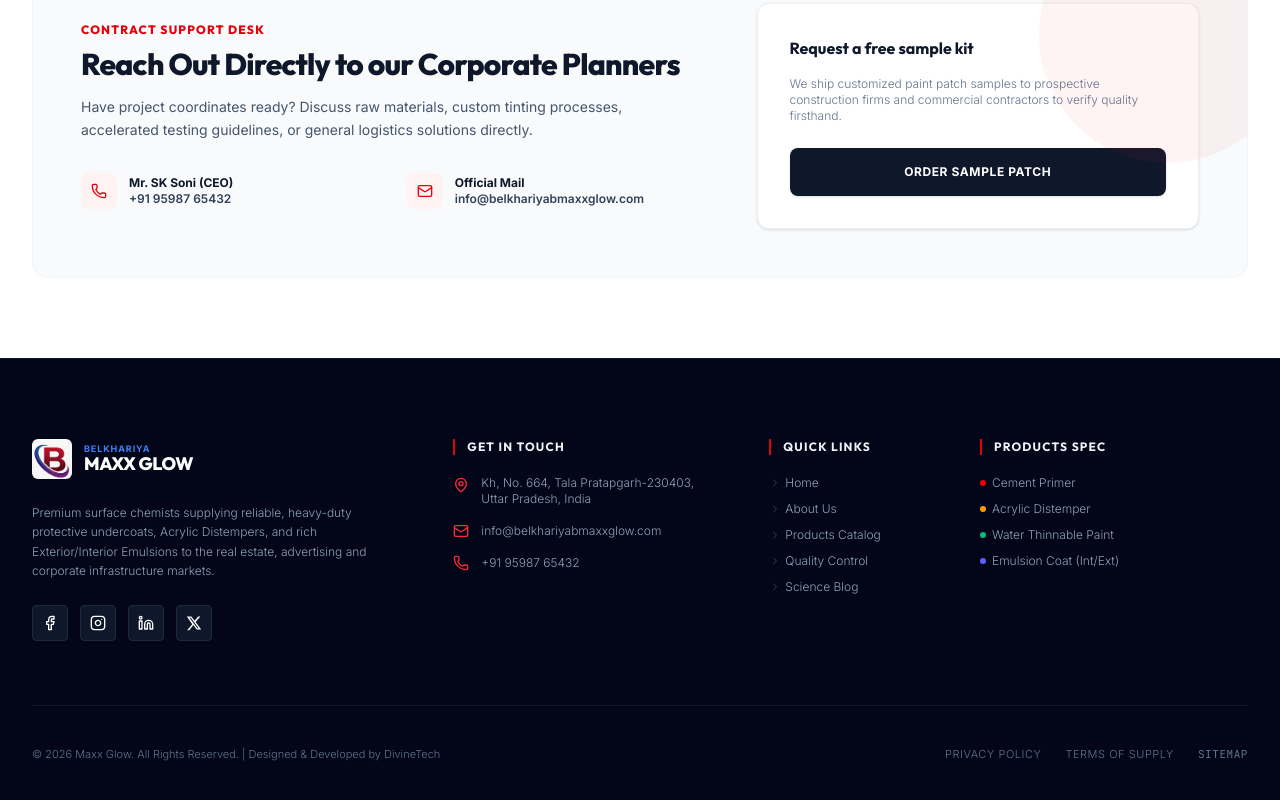
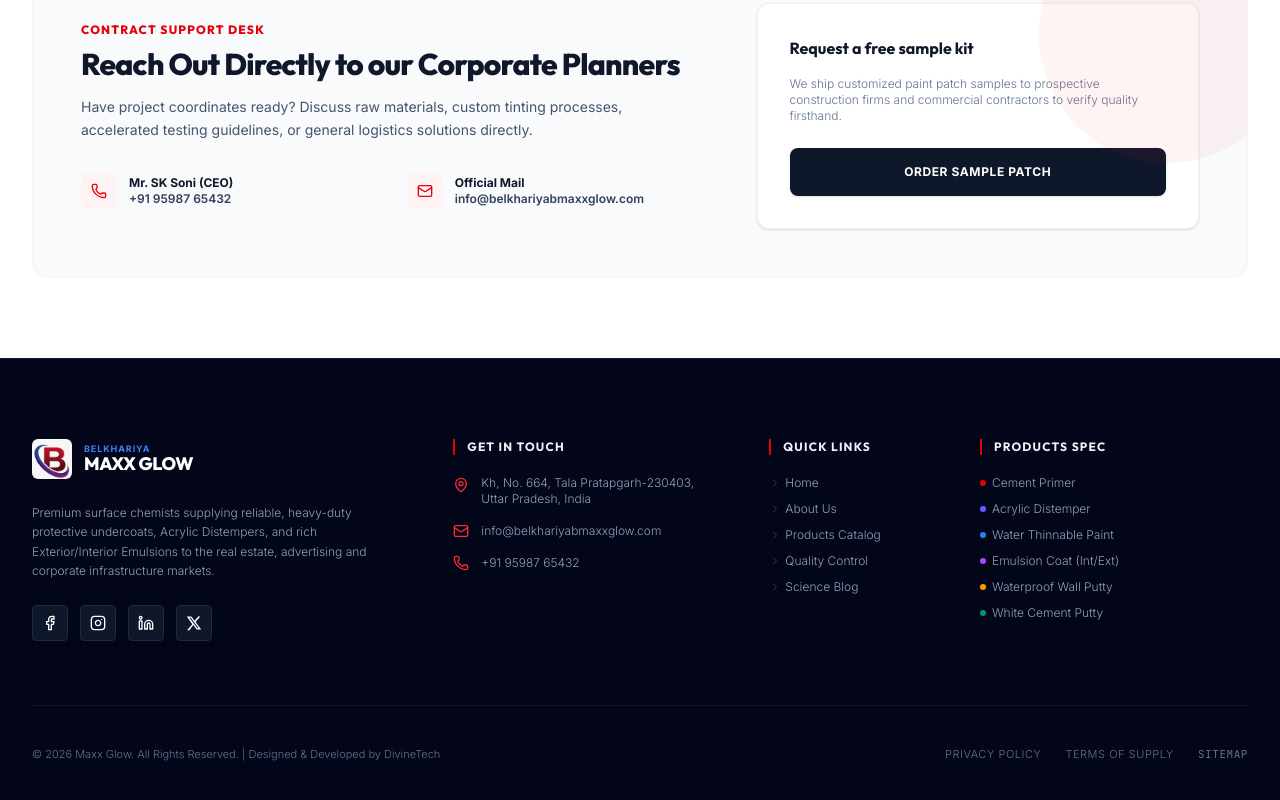
Before and after one commit to D-One98/B_MaxxGlow, a React (Vite) app: page / in a window 1280 px wide. Shown: the part 7402-8202 px from the top of the page. Built offline with nearby package versions, Linux system fonts and the light colour scheme.

Commit message:
Fixed spotlight image paths and extensions

```diff
--- a/src/App.tsx
+++ b/src/App.tsx
@@ -1489,23 +1489,32 @@
                 </li>
                 <li>
                   <button onClick={() => scrollToSection('products')} className="hover:text-white text-left transition-colors flex items-center gap-1.5">
-                    <span className="w-1.5 h-1.5 bg-amber-500 rounded-full"></span> Acrylic Distemper
+                    <span className="w-1.5 h-1.5 bg-indigo-500 rounded-full"></span> Acrylic Distemper
                   </button>
                 </li>
                 <li>
                   <button onClick={() => scrollToSection('products')} className="hover:text-white text-left transition-colors flex items-center gap-1.5">
-                    <span className="w-1.5 h-1.5 bg-emerald-500 rounded-full"></span> Water Thinnable Paint
+                    <span className="w-1.5 h-1.5 bg-blue-500 rounded-full"></span> Water Thinnable Paint
                   </button>
                 </li>
                 <li>
                   <button onClick={() => scrollToSection('products')} className="hover:text-white text-left transition-colors flex items-center gap-1.5">
-                    <span className="w-1.5 h-1.5 bg-indigo-500 rounded-full"></span> Emulsion Coat (Int/Ext)
+                    <span className="w-1.5 h-1.5 bg-purple-500 rounded-full"></span> Emulsion Coat (Int/Ext)
+                  </button>
+                </li>
+                <li>
+                  <button onClick={() => scrollToSection('products')} className="hover:text-white text-left transition-colors flex items-center gap-1.5">
+                    <span className="w-1.5 h-1.5 bg-amber-500 rounded-full"></span> Waterproof Wall Putty
+                  </button>
+                </li>
+                <li>
+                  <button onClick={() => scrollToSection('products')} className="hover:text-white text-left transition-colors flex items-center gap-1.5">
+                    <span className="w-1.5 h-1.5 bg-emerald-600 rounded-full"></span> White Cement Putty
                   </button>
                 </li>
               </ul>
             </div>
-
-          </div>
+            </div>
 
           {/* Bottom Bar copyright info */}
           <div className="pt-10 flex flex-col sm:flex-row justify-between items-center gap-5 text-[11px] text-slate-500 font-light">
```
